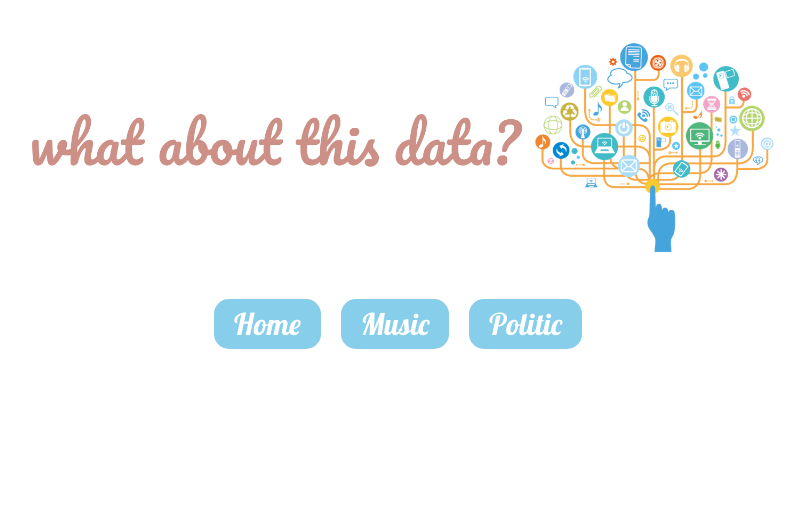
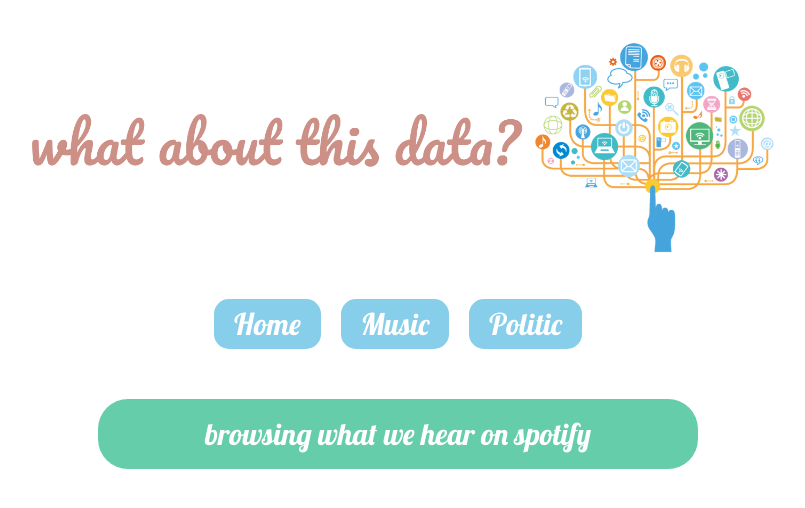
Before and after one commit to joseglauberbo/WhatAboutThisData, a Vue app: page /music in a window 1280 px wide. Shown: the top 508 px of the page, without its empty margins (242-1047 px from the left). Built offline with nearby package versions, Linux system fonts and the light colour scheme.

Commit message:
refactoring buttons and adding card of music

```diff
--- a/src/App.vue
+++ b/src/App.vue
@@ -2,18 +2,15 @@
   <div class="container">
     <img src="./assets/logo2.png">
     <router-view></router-view>
-    <Button> </Button>
   </div>
 </template>
 
 <script>
 
-import Button from "./components/Button"
-
 export default {
   name: 'App',
   components: {
-    Button
+
   }
 }
 </script>
--- a/src/components/InitialText.vue
+++ b/src/components/InitialText.vue
@@ -11,17 +11,17 @@
 export default {
   name: 'InitialText',
   methods: {
-      typeWriter(elemento) {
-      const textoArray = elemento.innerHTML.split('');
-      elemento.innerHTML = '';
-      textoArray.forEach((letra, i) => {
-      setTimeout(() => elemento.innerHTML += letra, 90 * i);
+      typeWriter(element) {
+      const textArray = element.innerHTML.split('');
+      element.innerHTML = '';
+      textArray.forEach((letter, index) => {
+      setTimeout(() => element.innerHTML += letter, 90 * index);
       });
     }
   },
   mounted: function() {
-    const titulo = document.getElementById('myclass');
-    console.log(this.typeWriter(titulo))
+    const title = document.getElementById('myclass');
+    console.log(this.typeWriter(title))
   }
 }
 </script>
--- /dev/null
+++ b/src/components/cards/CardMusic.vue
@@ -0,0 +1,46 @@
+<template>
+  <div class="containerCards">
+    <router-link to="/music/1"><button type="button" class="buttonsCards"> browsing what we hear on spotify </button></router-link>
+  </div>
+</template>
+
+<script>
+
+export default {
+  name: 'CardMusic',
+
+}
+</script>
+
+<style>
+.containerCards {
+  width:600px;
+  height:500px;
+  display: block;
+  margin-left: auto;
+  margin-right: auto;
+}
+.buttonsCards {
+  width:600px;
+  height:70px;
+  border: none;
+  color: #ffffff;
+  padding: 10px;
+  margin-top: 40px;
+  font-size: 30px;
+  line-height: 10px;
+  border-radius: 30px;
+  position: relative;
+  box-sizing: border-box;
+  cursor: pointer;
+  transition: all 400ms ease;
+  background-color: #66CDAA;
+  font-family: 'Lobster', cursive;
+}
+
+.buttonsCards:hover {
+  background: rgba(0,0,0,0);
+  color: #66CDAA;
+  box-shadow: inset 0 0 0 3px #66CDAA;
+}
+</style>
--- a/src/components/views/Home.vue
+++ b/src/components/views/Home.vue
@@ -1,18 +1,20 @@
 <template>
   <div>
     <InitialText> </InitialText>
+    <Button> </Button>
   </div>
-
 </template>
 
 <script>
 
 import InitialText from '../InitialText'
+import Button from "../Button"
 
 export default {
   name: 'Home',
   components: {
-    InitialText
+    InitialText,
+    Button
   }
 }
 </script>
--- a/src/components/views/Music.vue
+++ b/src/components/views/Music.vue
@@ -1,14 +1,20 @@
 <template>
   <div>
+    <Button> </Button>
+    <CardMusic> </CardMusic>
   </div>
 </template>
 
 <script>
 
+import CardMusic from '../cards/CardMusic'
+import Button from "../Button"
+
 export default {
   name: 'Music',
   components: {
-
+    CardMusic,
+    Button
   }
 }
 </script>
--- a/src/components/views/Politic.vue
+++ b/src/components/views/Politic.vue
@@ -1,15 +1,17 @@
 <template>
   <div>
-
+  <Button> </Button>
   </div>
 </template>
 
 <script>
 
+import Button from '../Button'
+
 export default {
   name: 'Politic',
   components: {
-
+    Button
   }
 }
 </script>
```
